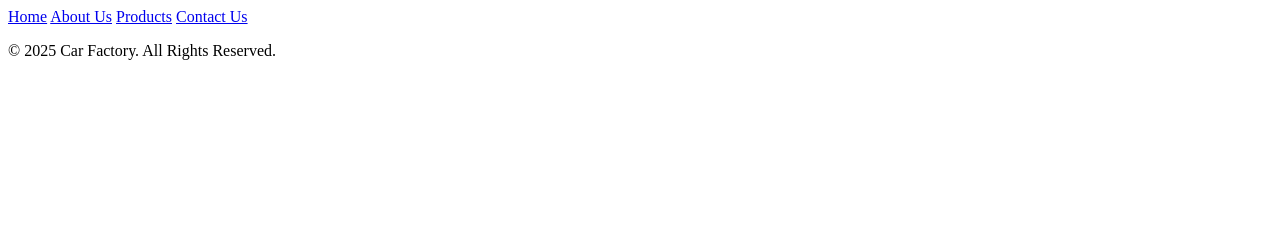
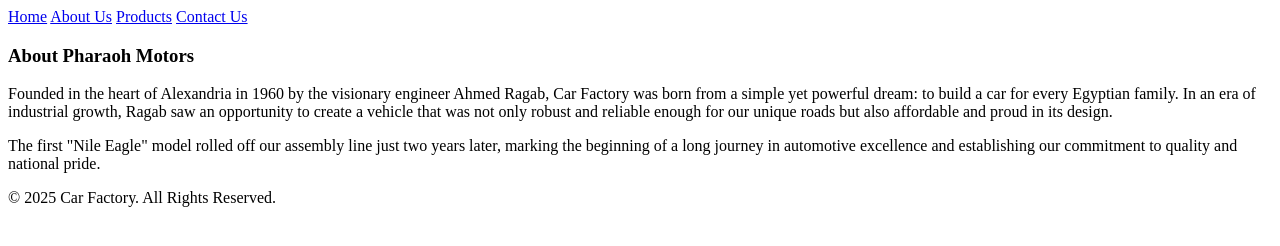
Before and after one commit to A7MEDRAGAB82/CarFactory, a plain HTML site: page about.html in a window 1280 px wide. Drawn offline with Linux system fonts and the light colour scheme.

Commit message:
Add factory history section and article

```diff
--- a/about.html
+++ b/about.html
@@ -16,6 +16,19 @@
       </nav>
     </header>
 
+   <section title="History of Pharaoh Motors">
+    <article title="Our Founding Story">
+        <h1>About Pharaoh Motors</h1>
+        <p>
+            Founded in the heart of Alexandria in 1960 by the visionary engineer Ahmed Ragab, Car Factory was born from a simple yet powerful dream: to build a car for every Egyptian family.
+             In an era of industrial growth, Ragab saw an opportunity to create a vehicle that was not only robust and reliable enough for our unique roads but also affordable and proud in its design.
+        </p>
+        <p>
+            The first "Nile Eagle" model rolled off our assembly line just two years later, marking the beginning of a long journey in automotive excellence and establishing our commitment to quality and national pride.
+        </p>
+    </article>
+</section>
+
 
 
 
```
